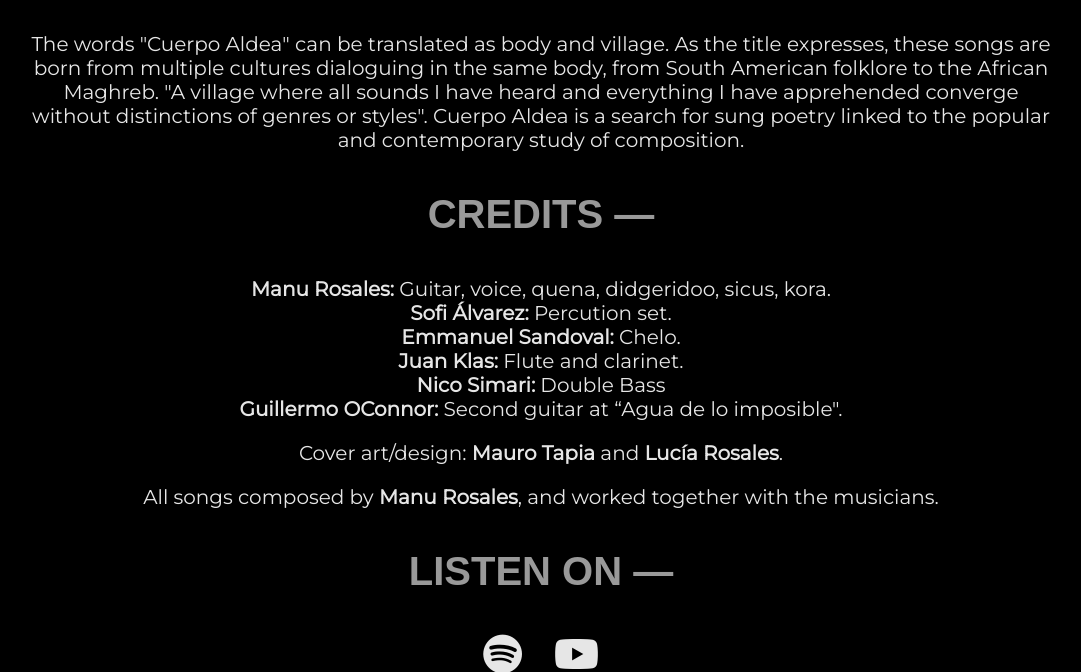
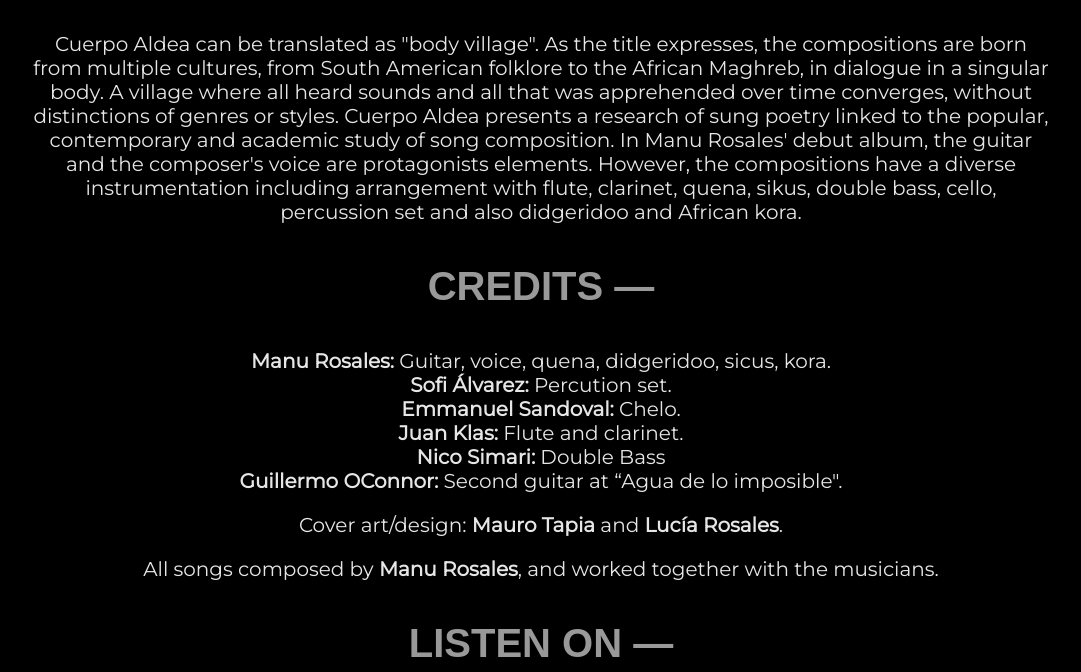
Before and after one commit to ManuRosales/manurosales.github.io, a Jekyll site: the page built from _projects/en/cuerpo-aldea.markdown, in a window 1280 px wide and 900 px high, scrolled down 740 px, cut to the strip 228-900 px from the top of the window. Shown: the whole strip, without its empty margins (99-1180 px from the left). Built offline with Jekyll 4.4.1, drawn with Linux system fonts in a browser that asks for light colours; nearby versions of some CDN libraries; some web fonts are replaced.

Commit message:
Updated Cuerpo Aldea

```diff
--- a/_projects/en/cuerpo-aldea.markdown
+++ b/_projects/en/cuerpo-aldea.markdown
@@ -9,12 +9,16 @@ backgroundImage: "/uploads/hero-cuerpo-aldea.jpg"
 embed: <iframe src="https://bandcamp.com/EmbeddedPlayer/album=2443839239/size=large/bgcol=333333/linkcol=ffffff/minimal=true/transparent=true/"
   seamless><a href="https://manurosales.bandcamp.com/album/cuerpo-aldea">Cuerpo Aldea
   by Manu Rosales</a></iframe>
-primary-text: The words "Cuerpo Aldea" can be translated as body and village. As the
-  title expresses, these songs are born from multiple cultures dialoguing in the same
-  body, from South American folklore to the African Maghreb. "A village where all
-  sounds I have heard and everything I have apprehended converge without distinctions
-  of genres or styles". Cuerpo Aldea is a search for sung poetry linked to the popular
-  and contemporary study of composition.
+primary-text: "Cuerpo Aldea can be translated as \"body village\". As the title expresses,
+  the compositions are born from multiple cultures, from South American folklore to
+  the African Maghreb, in dialogue in a singular body. A village where all heard sounds
+  and all that was apprehended over time converges, without distinctions of genres
+  or styles. Cuerpo Aldea presents a research of sung poetry linked to the popular,
+  contemporary and academic study of song composition. \n\nIn Manu Rosales' debut
+  album, the guitar and the composer's voice are protagonists elements. However, the
+  compositions have a diverse instrumentation including arrangement with flute, clarinet,
+  quena, sikus, double bass, cello, percussion set and also didgeridoo and African
+  kora.\n"
 credits-title: CREDITS
 credits-text:
 - <span class="bold">Manu Rosales:</span> Guitar, voice, quena, didgeridoo, sicus,
@@ -29,9 +33,9 @@ credits-text:
 links-title: LISTEN ON
 link-spotify: https://open.spotify.com/album/0cV1yAHx9NSEsyFyMBoQs4?si=rsyG5TeWS0SCUgJRZL8JBg
 link-youtube: https://www.youtube.com/watch?v=6ZW9Slotpy8
-layout: projects
 altLang: "/projects/cuerpo-aldea"
 language: en
+layout: projects
 ---
 
 <section>
```
